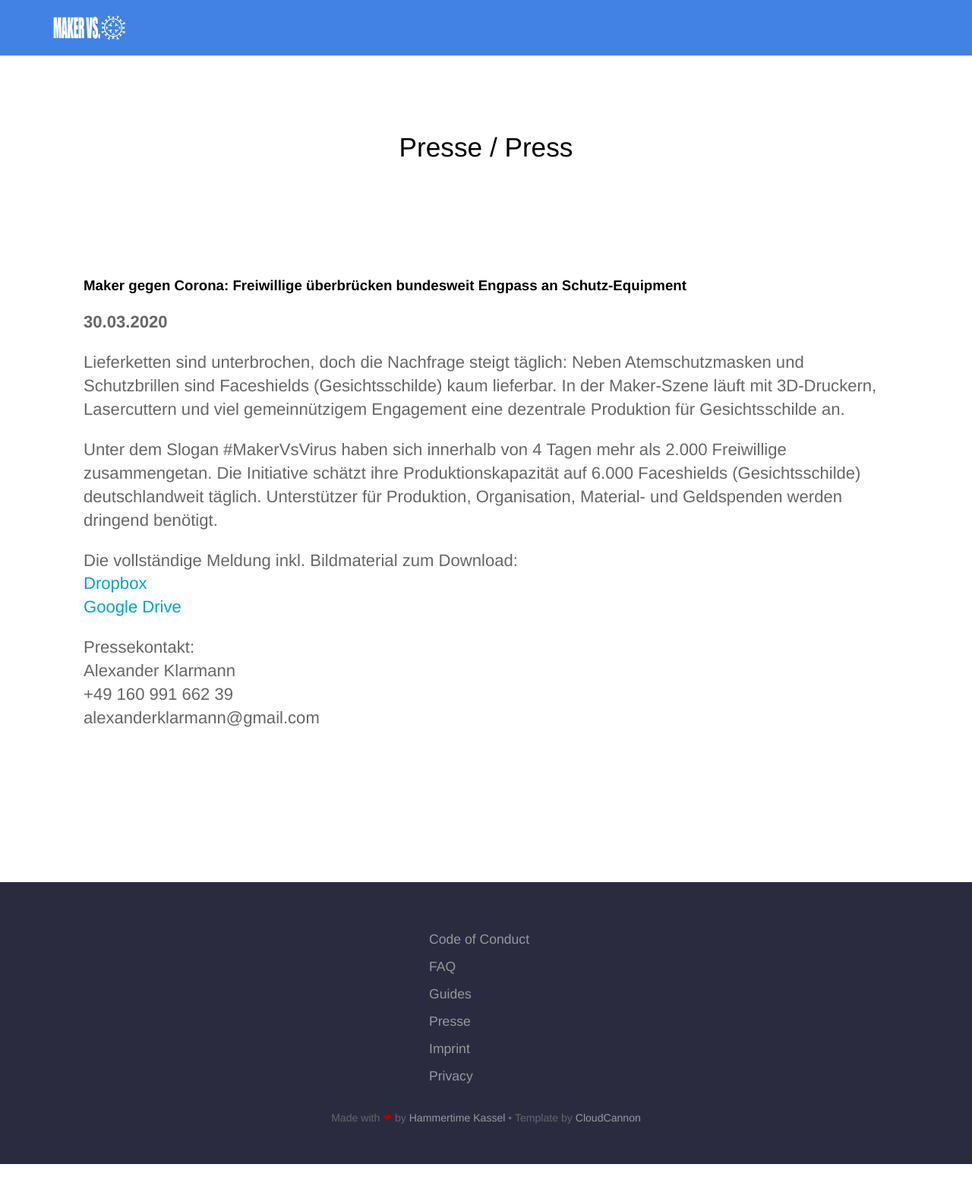
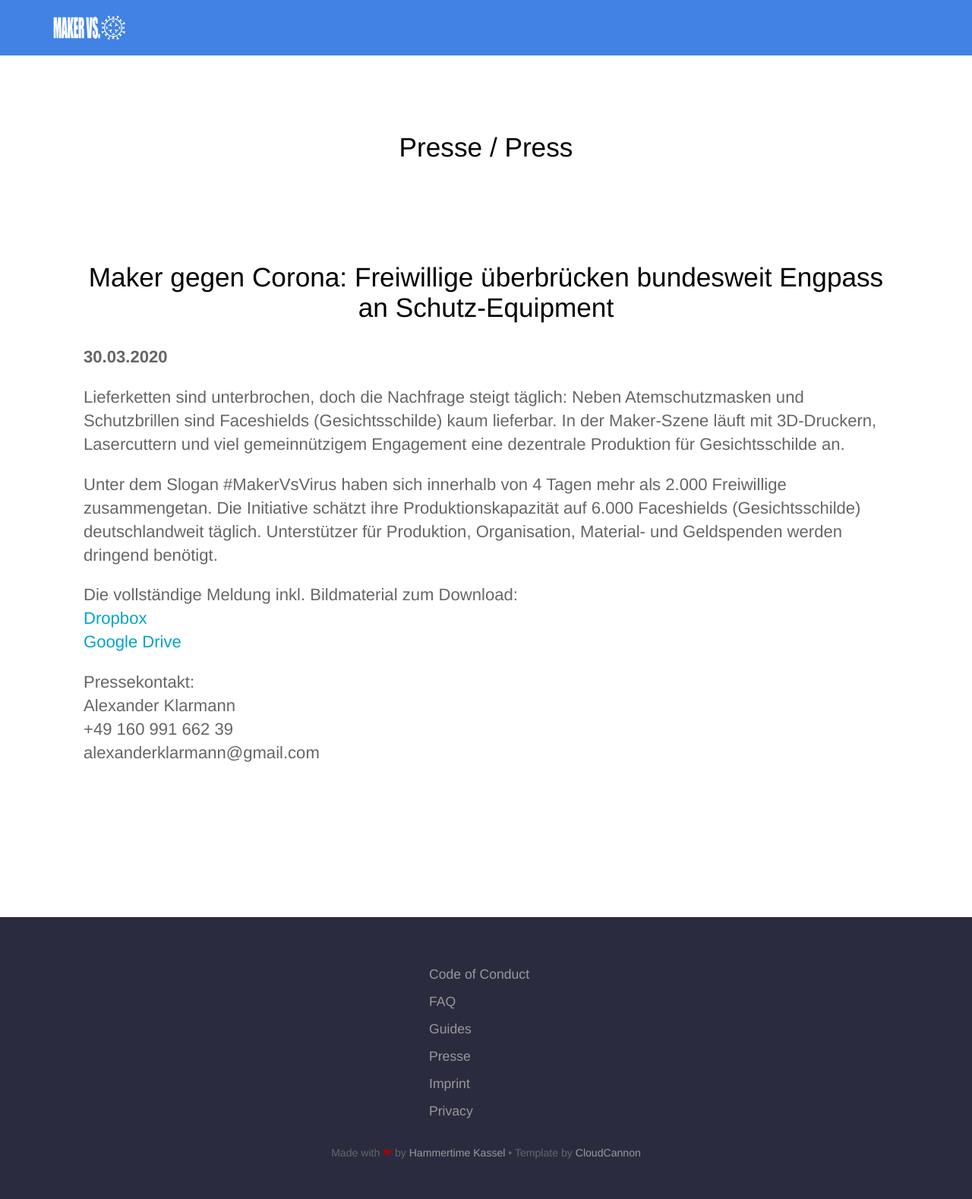
Before and after one commit to CloudCannon/hydra-jekyll-template, a Jekyll site: the page built from press/index.html, in a window 1280 px wide. Shown: the whole page at 76% size. Built offline with Jekyll 4.4.1, drawn with Linux system fonts in a browser that asks for light colours; before the commit the page ends 1532 px from its top, so only the background shows below that.

Commit message:
style fix

```diff
--- a/press/index.html
+++ b/press/index.html
@@ -6,7 +6,7 @@ description:
   <section>
     <div class="container flex">
       <div class="text editable">
-        <h3>Maker gegen Corona: Freiwillige überbrücken bundesweit Engpass an Schutz-Equipment</h3>
+        <h2>Maker gegen Corona: Freiwillige überbrücken bundesweit Engpass an Schutz-Equipment</h2>
         <p><strong>30.03.2020</strong></p>
         <p>
           Lieferketten sind unterbrochen, doch die Nachfrage steigt täglich:
```
